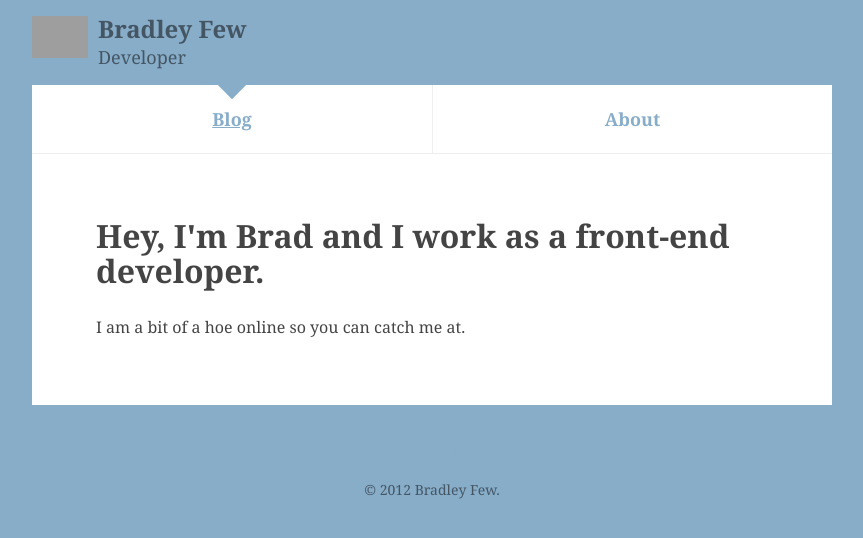
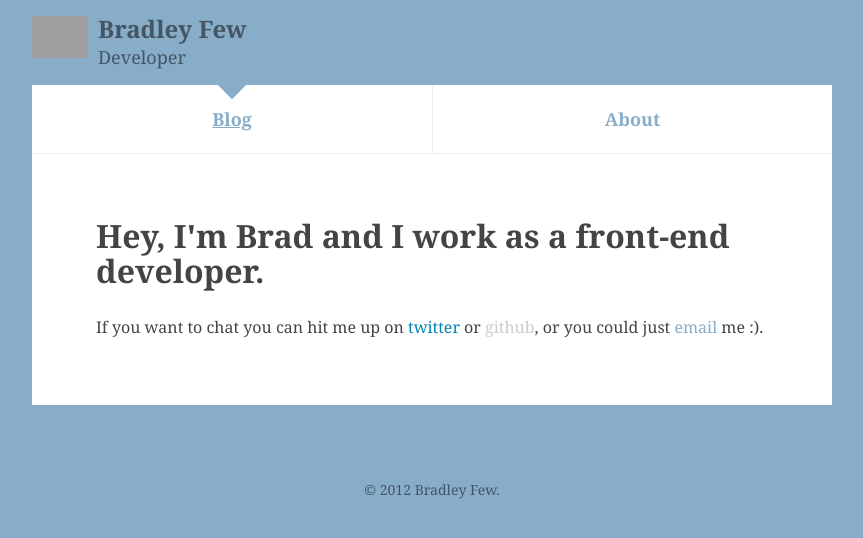
Before and after one commit to sirbrad/sirbrad.github.com, a Jekyll site: the page built from about.html, in a window 1280 px wide. Shown: the top 538 px of the page, without its empty margins (208-1071 px from the left). Built offline with Jekyll 4.4.1, drawn with Linux system fonts in a browser that asks for light colours; Markdown is read by kramdown in place of the engine named in the settings; comment, search, counter and statistics services are not loaded; grey boxes are pictures that could not be loaded.

Commit message:
Updated about.html text

```diff
--- a/Assets/styles/index.css
+++ b/Assets/styles/index.css
@@ -605,7 +605,7 @@ p, blockquote, ul, ol, dl, menu, pre {
 }
 
 .site-img {
-  margin: 0 1em 0;
+  margin: 0 1em;
   width: 56px;
 }
 
@@ -663,6 +663,20 @@ p, blockquote, ul, ol, dl, menu, pre {
    ========================================================================== */
 .site-body {
   margin-bottom: 2em;
+}
+
+.is-twitter {
+  color: #0084B4;
+}
+.is-twitter:hover, .is-twitter:focus {
+  color: #005f81;
+}
+
+.is-github {
+  color: #ccc;
+}
+.is-github:hover, .is-github:focus {
+  color: #b3b3b3;
 }
 
 /* Footer
--- a/about.html
+++ b/about.html
@@ -5,15 +5,5 @@ title: About Bradley Few
 
 <section class="post">
 	<h1>Hey, I'm Brad and I work as a front-end developer.</h1>
-	<p>I am a bit of a hoe online so you can catch me at.</p>
+	<p>If you want to chat you can hit me up on <a href="https://twitter.com/#!/Bradleyfew" class="is-twitter" title="Tweet me">twitter</a> or <a href="https://github.com/sirbrad" class="is-github" title="Fork/Clone/Follow me on github">github</a>, or you could just <a href="mailto:few.bradley@gmail.com" title="Email me">email</a> me :).</p>
 </section>
-
-
-<!--<h1>{{ page.title }}</h1>
-
-{% for post in site.posts %}
-
-    {{ post.date | date: "%B %e, %Y" }}
-    <a href="{{ post.url }}">{{ post.title }}</a>
-
-{% endfor %}-->
```
Also changed, not shown: Assets/styles/sass/components/_body.scss (+18 -0 lines), 9 other files.
